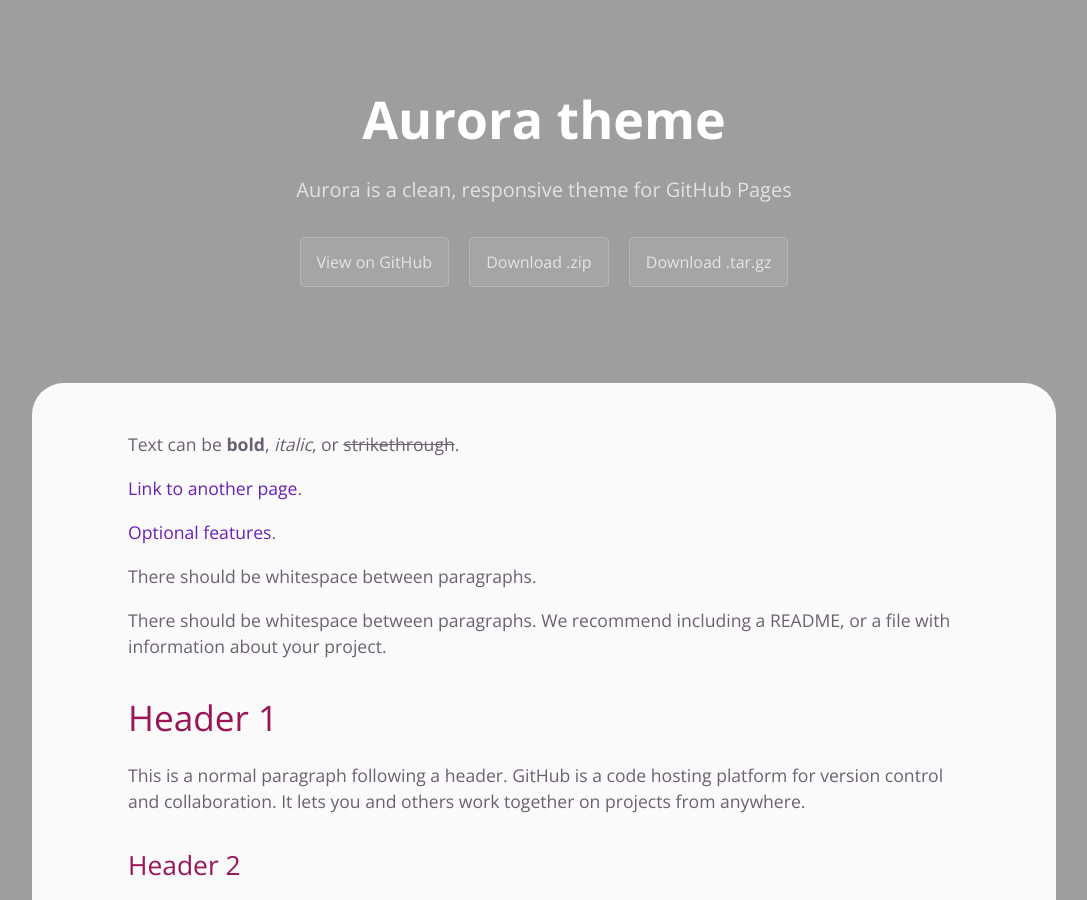
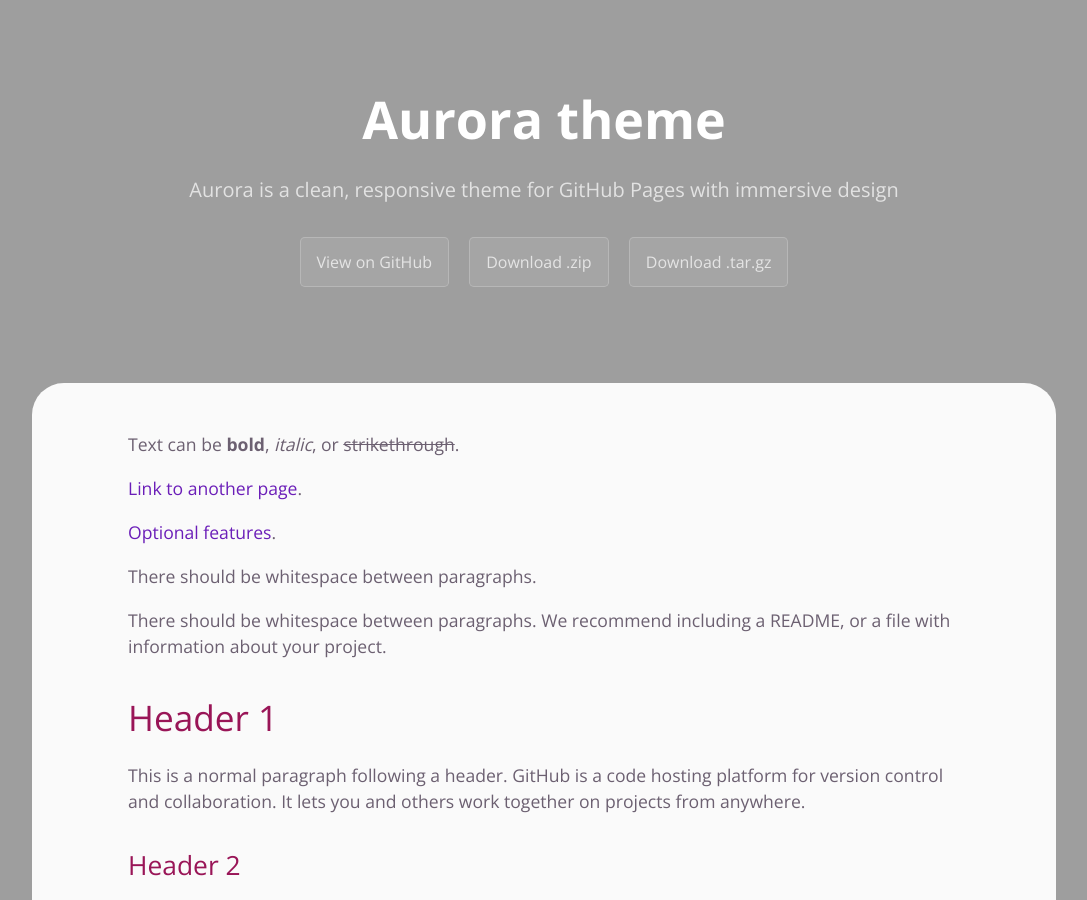
Before and after one commit to iBug/aurora-theme, a Jekyll site: the page built from index.md, in a window 1280 px wide and 900 px high. Shown: the whole window, without its empty margins (96-1183 px from the left). Built offline with Jekyll 4.4.1, drawn with Linux system fonts in a browser that asks for light colours.

Commit message:
Update descriptions

```diff
--- a/_config.yml
+++ b/_config.yml
@@ -1,5 +1,5 @@
 title: Aurora theme
-description: Aurora is a clean, responsive theme for GitHub Pages
+description: Aurora is a clean, responsive theme for GitHub Pages with immersive design
 show_downloads: true
 google_analytics: UA-115907213-1
 
```
Also changed, not shown: aurora-theme.gemspec.
